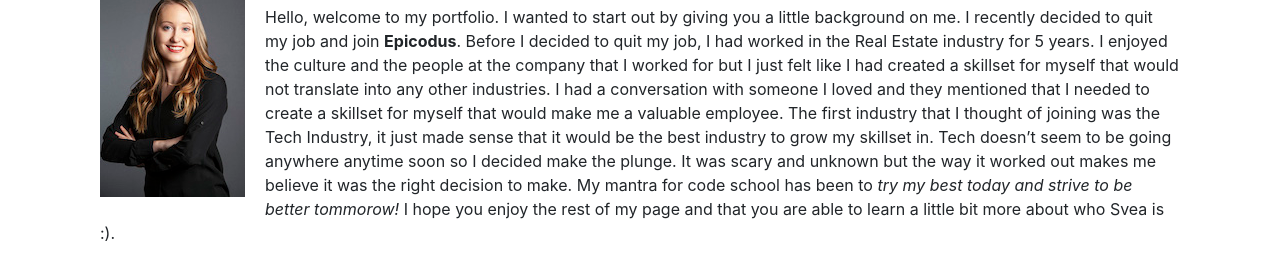
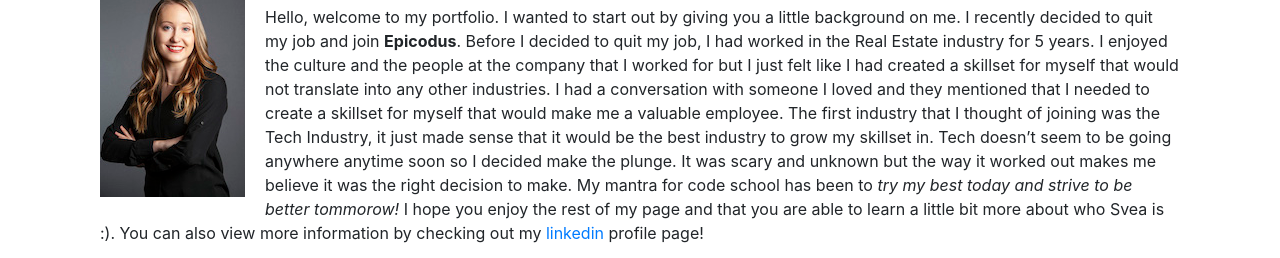
Before and after one commit to svealinnea/Portfolio-Svea, a plain HTML site: page index.html in a window 1280 px wide. Shown: the part 95-353 px from the top of the page. Drawn offline with Linux system fonts and the light colour scheme.

Commit message:
adds the READ.me almost complete

```diff
--- a/index.html
+++ b/index.html
@@ -15,7 +15,7 @@
       <div class="container">
       <img src="img/leadership-SveaWade.jpg" alt="A photo of me">
         <h2>Background:</h2>
-          <p>Hello, welcome to my portfolio. I wanted to start out by giving you a little background on me. I recently decided to quit my job and join <strong>Epicodus</strong>. Before I decided to quit my job, I had worked in the Real Estate industry for 5 years. I enjoyed the culture and the people at the company that I worked for but I just felt like I had created a skillset for myself that would not translate into any other industries. I had a conversation with someone I loved and they mentioned that I needed to create a skillset for myself that would make me a valuable employee. The first industry that I thought of joining was the Tech Industry, it just made sense that it would be the best industry to grow my skillset in. Tech doesn’t seem to be going anywhere anytime soon so I decided make the plunge. It was scary and unknown but the way it worked out makes me believe it was the right decision to make. My mantra for code school has been to <em>try my best today and strive to be better tommorow!</em> I hope you enjoy the rest of my page and that you are able to learn a little bit more about who Svea is :).</p>
+          <p>Hello, welcome to my portfolio. I wanted to start out by giving you a little background on me. I recently decided to quit my job and join <strong>Epicodus</strong>. Before I decided to quit my job, I had worked in the Real Estate industry for 5 years. I enjoyed the culture and the people at the company that I worked for but I just felt like I had created a skillset for myself that would not translate into any other industries. I had a conversation with someone I loved and they mentioned that I needed to create a skillset for myself that would make me a valuable employee. The first industry that I thought of joining was the Tech Industry, it just made sense that it would be the best industry to grow my skillset in. Tech doesn’t seem to be going anywhere anytime soon so I decided make the plunge. It was scary and unknown but the way it worked out makes me believe it was the right decision to make. My mantra for code school has been to <em>try my best today and strive to be better tommorow!</em> I hope you enjoy the rest of my page and that you are able to learn a little bit more about who Svea is :). You can also view more information by checking out my <a href="https://www.linkedin.com/in/svea-wade-42009b14a">linkedin</a> profile page!</p>
         <h2>Projects:</h2>
         <p><em>These projects are listed in order of completion</em></p>
           <ol>
```
Also changed, not shown: 1 other file.
